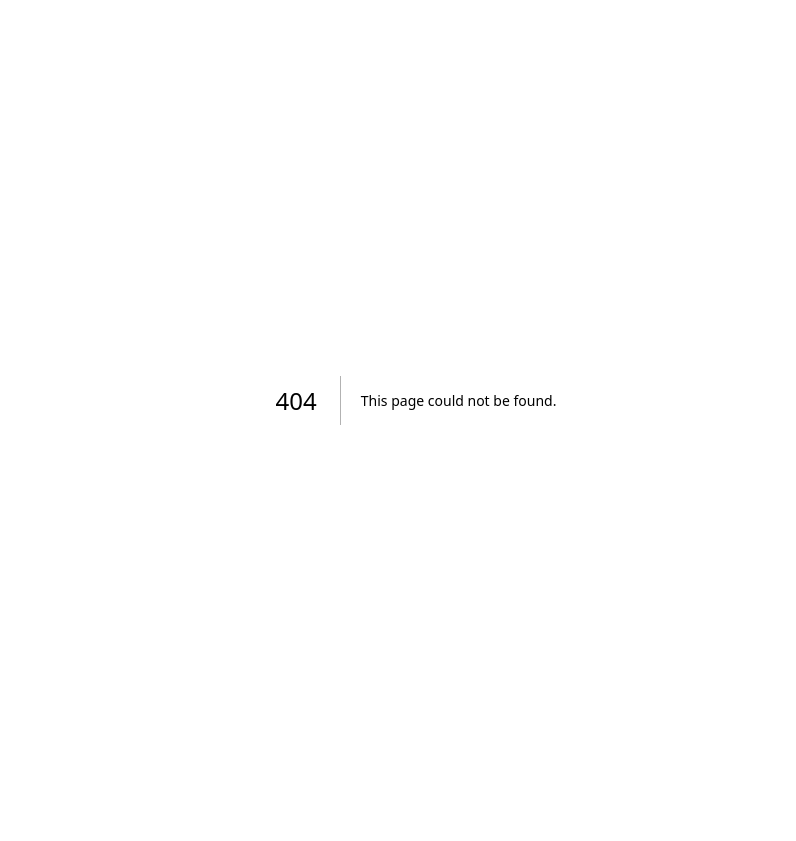
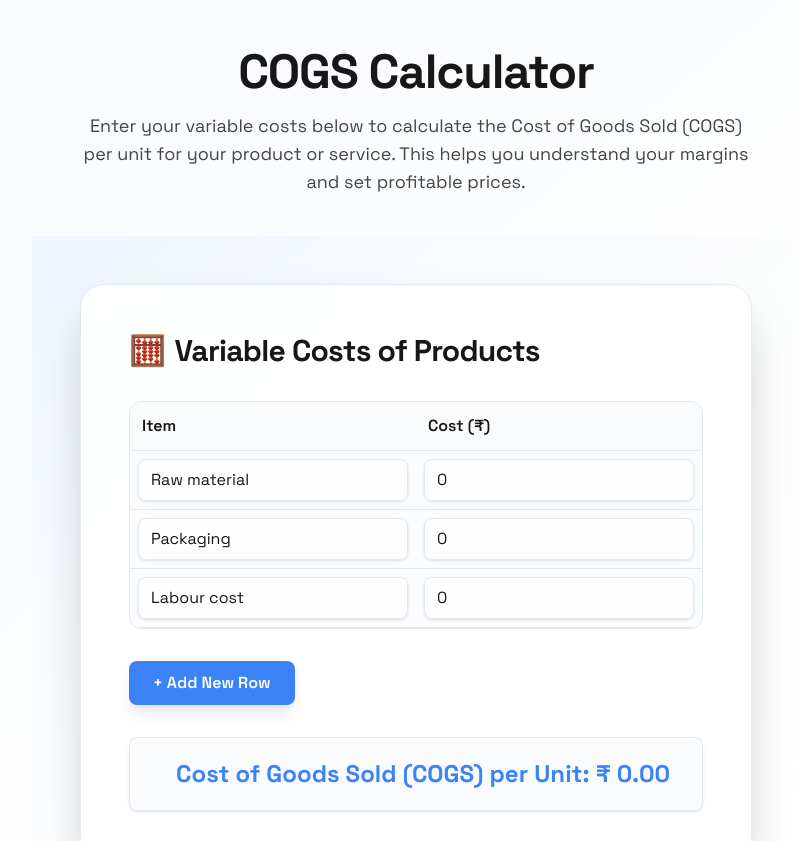
Before and after one commit to manuemmanuel/StartUp-Risk-Assessment, a Next.js app: page /cogs-calculator in a window 1280 px wide. Before the commit this address had no page. Shown: the top 841 px of the page, without its empty margins (224-1020 px from the left). Before the commit the page ends 800 px from the top, so only its background shows below. Built offline with nearby package versions, Linux system fonts and the light colour scheme.

Commit message:
variable cost table

```diff
--- /dev/null
+++ b/src/app/cogs-calculator/page.tsx
@@ -0,0 +1,22 @@
+import VariableCostsTable from '../../components/VariableCostsTable';
+import Link from 'next/link';
+
+export default function COGSCalculatorPage() {
+  return (
+    <div className="min-h-screen bg-gradient-to-br from-primary/5 via-accent/10 to-background flex flex-col items-center justify-center py-12 px-4 sm:px-8">
+      <div className="w-full max-w-3xl mx-auto">
+        <div className="mb-10 text-center">
+          <h1 className="text-4xl sm:text-5xl font-extrabold text-foreground mb-4 tracking-tight">COGS Calculator</h1>
+          <p className="text-lg text-foreground/80 max-w-2xl mx-auto">
+            Enter your variable costs below to calculate the Cost of Goods Sold (COGS) per unit for your product or service. This helps you understand your margins and set profitable prices.
+          </p>
+        </div>
+        <VariableCostsTable />
+        <div className="mt-10 flex justify-between items-center">
+          <Link href="/instructions" className="text-primary hover:underline">&larr; Back to Instructions</Link>
+          <Link href="/sales-forecast" className="bg-primary text-primary-foreground px-6 py-2 rounded-lg font-semibold hover:bg-primary/90 transition-colors">Next: Sales Forecast</Link>
+        </div>
+      </div>
+    </div>
+  );
+}
--- /dev/null
+++ b/src/app/instructions/page.tsx
@@ -0,0 +1,28 @@
+import React from "react";
+import Link from "next/link";
+
+export default function InstructionsPage() {
+  return (
+    <div className="min-h-screen bg-background py-16 px-4 sm:px-6 lg:px-8">
+      <div className="max-w-3xl mx-auto">
+        <h1 className="text-4xl font-bold text-foreground mb-8">Instructions</h1>
+        <div className="bg-secondary p-8 rounded-xl mb-8">
+          <h2 className="text-2xl font-semibold mb-4">Context</h2>
+          <ul className="list-disc pl-6 space-y-3 text-foreground/90">
+            <li>Three students start a Mentor Connect company. It is an AI powered ecosystem connect app, and all interactions happen online through its mobile app.</li>
+            <li>The basic starting cost is the website design and development cost and the cost of office computers. We have considered a fixed deposit of 6 months rentals as is the norm for office space. The cost of company registration is taken into account along with professional consultation fees.</li>
+            <li>The total startup investment is INR 10,00,000. Half of the amount is invested by founders and the other half is interest-free loan from friends and family.</li>
+            <li>The products being sold are 'One Hour of Mentoring' for now. These are one on one sessions that are purchased in advance and paid for by the Entrepreneur mentee. The standard size is a 10hr pack. Mentors pay a listing fee for being on the app, additional revenues by way of in-line app advertising and mentor connect event sponsorships can be factored in at later stages. For simplicity of understanding only revenues accruing from Mentoring pack sales is considered.</li>
+            <li>COGS is INR 700. This includes the cost of INR 400 per hour being paid to the Mentor for the engagement.</li>
+            <li>The selling price is at INR 1000. The major expenses are online marketing costs, digital support services, founder's salary, and early employees' salaries, and server costs.</li>
+            <li>The founders work all by themselves till month 4, then they start adding employees. The total employee count at the end of the year is 5. Not including the founders.</li>
+          </ul>
+        </div>
+        <div className="flex justify-between">
+          <Link href="/" className="text-primary hover:underline">&larr; Back to Home</Link>
+          <Link href="/startup-costs" className="bg-primary text-primary-foreground px-6 py-2 rounded-lg font-semibold hover:bg-primary/90 transition-colors">Next: Startup Costs</Link>
+        </div>
+      </div>
+    </div>
+  );
+}
--- a/src/app/page.tsx
+++ b/src/app/page.tsx
@@ -1,9 +1,11 @@
 'use client';
 
 import { useState } from 'react';
+import { useRouter } from 'next/navigation';
 
 export default function Home() {
   const [isMenuOpen, setIsMenuOpen] = useState(false);
+  const router = useRouter();
 
   const features = [
     {
@@ -68,6 +70,10 @@ export default function Home() {
     }
   ];
 
+  const handleStartAssessment = () => {
+    router.push('/instructions');
+  };
+
   return (
     <div className="min-h-screen bg-background">
       {/* Navigation */}
@@ -131,7 +137,9 @@ export default function Home() {
               From startup costs to unit economics, we've got you covered.
             </p>
             <div className="flex flex-col sm:flex-row gap-4 justify-center">
-              <button className="bg-primary text-primary-foreground px-8 py-4 rounded-lg text-lg font-semibold hover:bg-primary/90 transition-colors">
+              <button className="bg-primary text-primary-foreground px-8 py-4 rounded-lg text-lg font-semibold hover:bg-primary/90 transition-colors"
+                onClick={handleStartAssessment}
+              >
                 Start Assessment
               </button>
               <button className="border border-border text-foreground px-8 py-4 rounded-lg text-lg font-semibold hover:bg-secondary transition-colors">
@@ -619,7 +627,9 @@ export default function Home() {
           <p className="text-xl mb-8 opacity-90">
             Get started with our comprehensive risk assessment tools and make informed business decisions.
           </p>
-          <button className="bg-white text-primary px-8 py-4 rounded-lg text-lg font-semibold hover:bg-gray-100 transition-colors">
+          <button className="bg-white text-primary px-8 py-4 rounded-lg text-lg font-semibold hover:bg-gray-100 transition-colors"
+            onClick={handleStartAssessment}
+          >
             Start Your Assessment
           </button>
         </div>
--- a/src/components/VariableCostsTable.tsx
+++ b/src/components/VariableCostsTable.tsx
@@ -1,6 +1,11 @@
 'use client';
 
 import { useState } from 'react';
+
+// You can swap this for any icon you like
+const TableIcon = () => (
+  <span className="inline-block text-3xl align-middle mr-2 text-primary">🧮</span>
+);
 
 type CostItem = {
   id: number;
@@ -33,48 +38,56 @@ export default function VariableCostsTable() {
   const totalCOGS = costItems.reduce((acc, item) => acc + item.cost, 0);
 
   return (
-    <div className="max-w-2xl mx-auto mt-10 p-4 border rounded-xl shadow-md bg-white">
-      <h2 className="text-xl font-semibold mb-4">Variable Costs of Products</h2>
-      <table className="w-full border border-gray-300 mb-4">
+    <div className="relative min-h-[80vh] flex items-center justify-center bg-gradient-to-br from-primary/5 via-accent/10 to-background py-12 px-2 sm:px-0">
+      <div className="w-full max-w-2xl rounded-3xl shadow-2xl border border-border bg-background/90 backdrop-blur-lg p-8 sm:p-12">
+        <div className="flex items-center mb-8">
+          <TableIcon />
+          <h2 className="text-3xl font-extrabold text-foreground tracking-tight">Variable Costs of Products</h2>
+        </div>
+        <div className="overflow-x-auto rounded-xl border border-border mb-8 bg-secondary/60">
+          <table className="w-full min-w-[400px] text-left text-foreground bg-transparent">
             <thead>
-          <tr className="bg-gray-100 text-left">
-            <th className="p-2 border">Item</th>
-            <th className="p-2 border">Cost (₹)</th>
+              <tr className="bg-secondary/80">
+                <th className="p-3 font-semibold border-b border-border">Item</th>
+                <th className="p-3 font-semibold border-b border-border">Cost (₹)</th>
               </tr>
             </thead>
             <tbody>
               {costItems.map(item => (
-            <tr key={item.id}>
-              <td className="p-2 border">
+                <tr key={item.id} className="hover:bg-accent/40 transition-colors">
+                  <td className="p-2 border-b border-border">
                     <input
                       type="text"
                       value={item.name}
                       onChange={e => handleChange(item.id, 'name', e.target.value)}
-                  className="w-full border px-2 py-1"
+                      className="w-full px-3 py-2 rounded-lg border border-border bg-background/80 text-foreground focus:outline-none focus:ring-2 focus:ring-primary font-sans shadow-sm"
                       placeholder="Enter item name"
                     />
                   </td>
-              <td className="p-2 border">
+                  <td className="p-2 border-b border-border">
                     <input
                       type="number"
                       value={item.cost}
                       onChange={e => handleChange(item.id, 'cost', e.target.value)}
-                  className="w-full border px-2 py-1"
+                      className="w-full px-3 py-2 rounded-lg border border-border bg-background/80 text-foreground focus:outline-none focus:ring-2 focus:ring-primary font-sans shadow-sm"
                       placeholder="₹ 0"
+                      min="0"
                     />
                   </td>
                 </tr>
               ))}
             </tbody>
           </table>
+        </div>
         <button
           onClick={addNewRow}
-        className="mb-4 px-4 py-2 bg-blue-600 text-white rounded hover:bg-blue-700"
+          className="mb-8 px-6 py-2.5 bg-primary text-primary-foreground rounded-lg font-semibold shadow-lg hover:bg-primary/90 transition-colors focus:outline-none focus:ring-2 focus:ring-primary"
         >
           + Add New Row
         </button>
-      <div className="text-right font-semibold text-lg">
-        Cost of Goods Sold (COGS) per Unit: ₹ {totalCOGS.toFixed(2)}
+        <div className="text-right font-extrabold text-2xl text-primary bg-secondary/80 rounded-lg px-8 py-5 border border-border shadow">
+          Cost of Goods Sold (COGS) per Unit: <span className="text-primary">₹ {totalCOGS.toFixed(2)}</span>
+        </div>
       </div>
     </div>
   );
```
Lines whose indentation alone changed are shown as unchanged.
